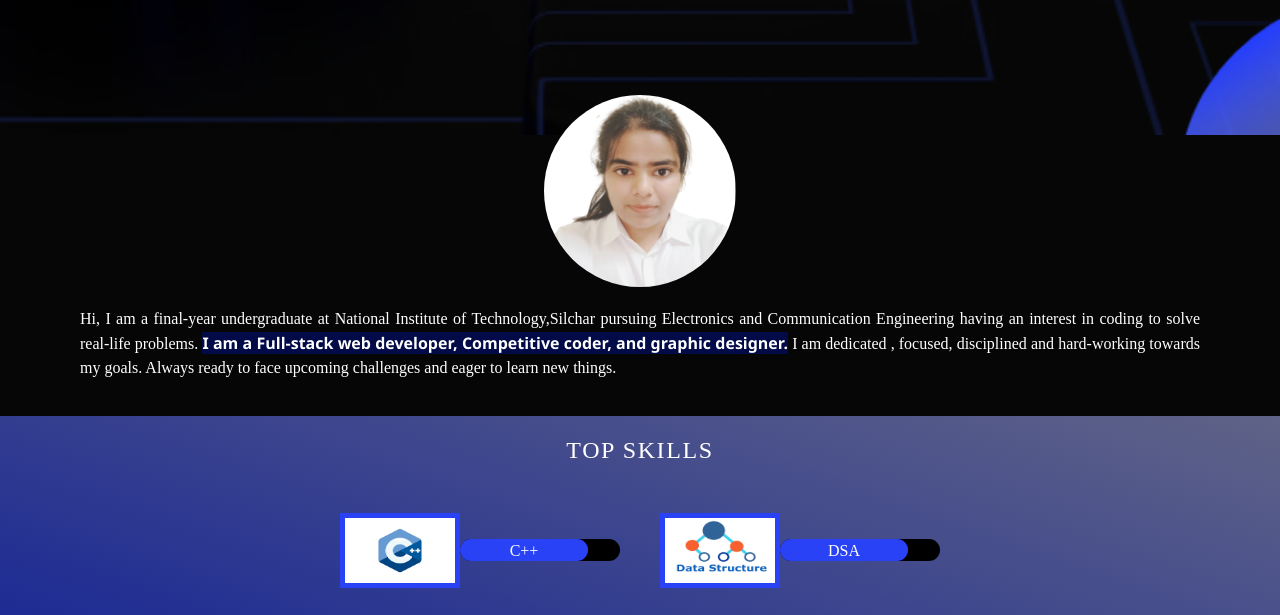
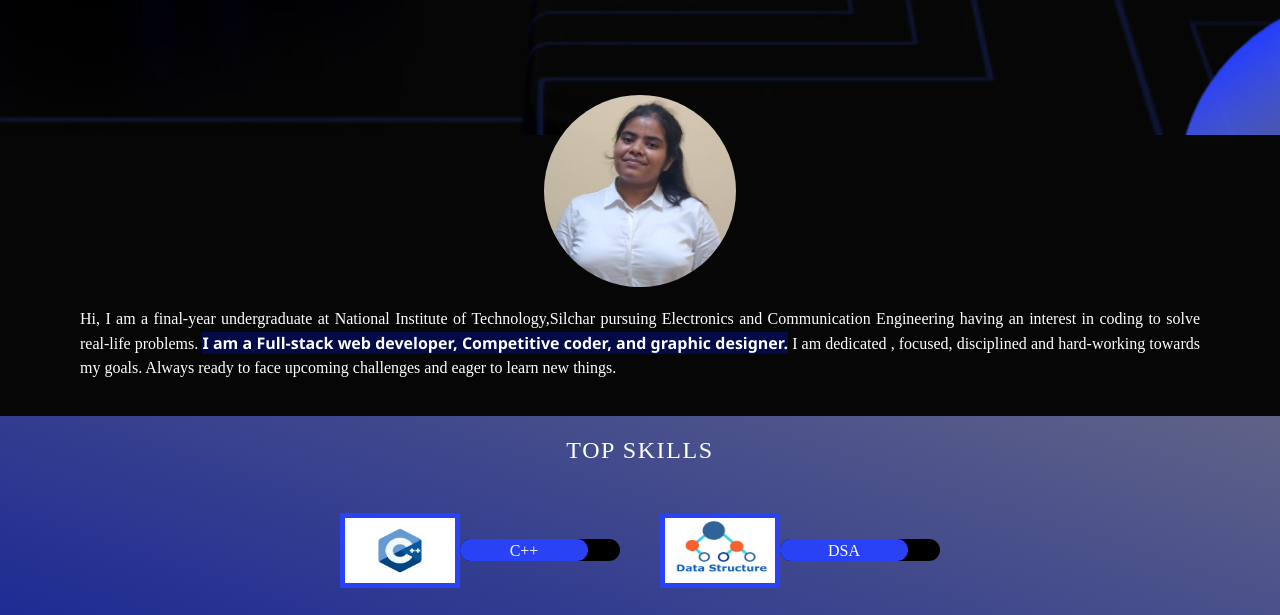
Before and after one commit to Vani064/portfolio-vani, a website: page index.html in a window 1280 px wide. Shown: the part 185-800 px from the top of the page. Drawn offline with nearby package versions, Linux system fonts and the light colour scheme; a web font is replaced by a local one.

Commit message:
photo change

```diff
--- a/index.html
+++ b/index.html
@@ -100,13 +100,13 @@
         <section id="about">
             <div id="my-image">
                 <a href="#lightbox">
-                <img src="vani24.jpeg">
+                <img src="vani22.jpg">
                 </a>
             </div>
             <div id="lightbox">
                 <a href="#">X</a>
                 <br>
-                <img src="vani24.jpeg" width="400px" height="400px">
+                <img src="vani22.jpg" width="400px" height="400px">
             </div>
             <p>
                 Hi, I am a final-year undergraduate at National Institute of Technology,Silchar pursuing Electronics and Communication Engineering having an interest in coding to solve real-life problems. <strong> I am a Full-stack web developer, Competitive coder, and graphic designer.</strong> I am dedicated , focused, disciplined and hard-working towards my goals. Always ready to face upcoming challenges and
```
Also changed, not shown: vani22.jpg (added).
